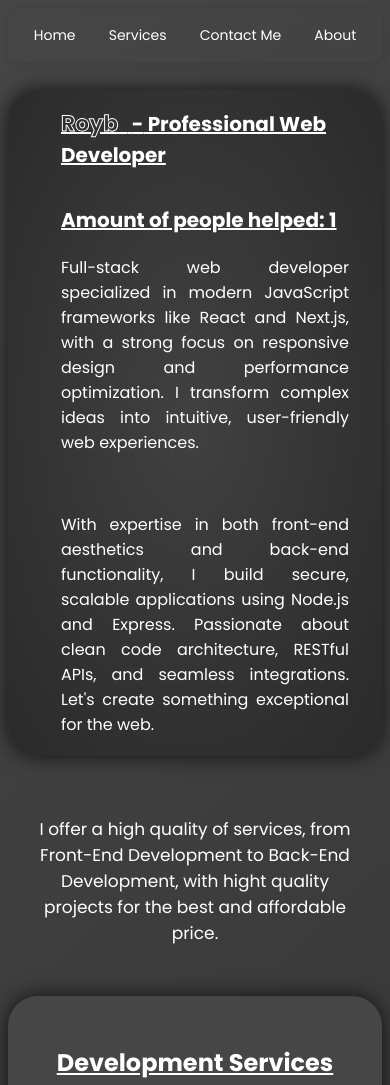
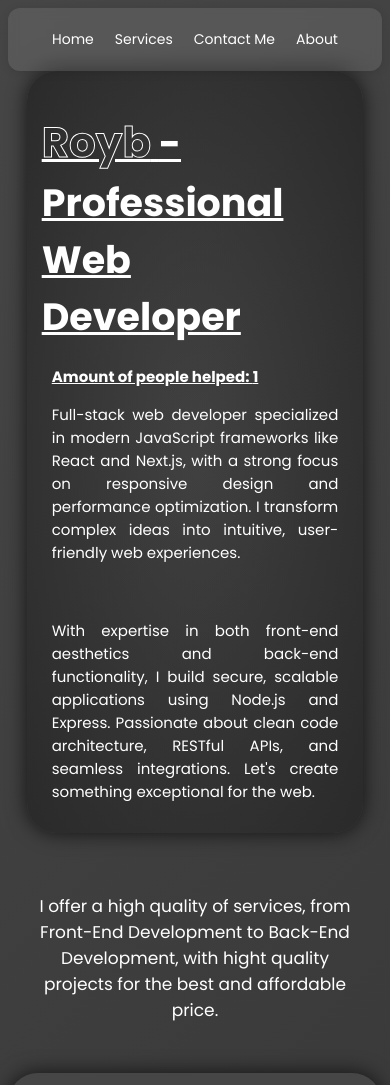
Before and after one commit to luka7634/Modern-Portfolio-A, a plain HTML site: page index.html in a window 390 px wide. Shown: the top 1085 px of the page. Drawn offline with Linux system fonts and the light colour scheme.

Commit message:
UPDATE ALL

```diff
--- a/index.html
+++ b/index.html
@@ -19,7 +19,7 @@
 
     <div class="name">
         <h1><strong id="animated"></strong>
-            <raya class="raya">-</raya> Professional Web Developer
+            <raya class="raya">-</raya> Professional Web <br>Developer
         </h1>
         <p class="amount">Amount of people helped: <span id="amount"></span></p>
         <p>Full-stack web developer specialized in modern JavaScript frameworks like React and Next.js, with a strong focus
--- a/styles/index.css
+++ b/styles/index.css
@@ -12,33 +12,36 @@ body {
     min-height: 100vh;
 }
 
-.header nav {
-    display: flex;
-    gap: 2rem;
-    list-style-type: none;
-    position: fixed;
-    /* top: 20px;
-    left: 20px; */
+/* Estilos generales */
+.header {
+    position: sticky;
+    width: 100%;
+    top: 0;
+    left: 0;
     z-index: 1000;
-    background: #ffffff00;
+    background: rgba(255, 255, 255, 0.1);
     backdrop-filter: blur(5px);
-    padding: 10px 20px;
+    padding: 15px 20px;
     border-radius: 12px;
     box-shadow: 0 2px 10px rgba(0, 0, 0, 0.1);
     transition: all 0.3s ease-in-out;
+}
+
+/* Menú */
+.header nav {
+    display: flex;
     justify-content: center;
+    gap: 1.5rem;
+    flex-wrap: wrap; /* Permite que los enlaces se ajusten en pantallas pequeñas */
 }
 
 .header a {
     color: white;
     text-decoration: none;
+    padding: 10px 15px;
+    font-size: 18px;
+    border-radius: 20px;
     transition: all 0.3s ease;
-    padding: 10px;
-    padding-left: 15px;
-    padding-right: 15px;
-    border: none;
-    border-radius: 20px;
-    font-size: 18px;
 }
 
 .header a:hover {
@@ -46,40 +49,25 @@ body {
     background: radial-gradient(#464646, #2a2a2a);
 }
 
-.header {
-    margin-bottom: 1.7rem;
-}
-
+/* Estilos generales */
 .name {
     background: radial-gradient(#7700ff00 0%, #2a2a2a 100%);
     border-radius: 50px;
-    width: 100%;
+    width: 90%;
     max-width: 1100px;
     padding: 30px;
-    justify-self: center;
+    margin: 0 auto 40px auto; /* Centrado */
+    box-shadow: 0 0 20px rgba(0, 0, 0, .7);
     transition: all 1s ease-in-out;
-    box-shadow: 0 0 20px rgba(0, 0, 0, .7);
-    margin-bottom: 40px;
 }
 
+/* Títulos */
 .name h1 {
     color: white;
     text-decoration: underline;
-    font-size: 60px;
-    display: block;
-    margin-left: 50px;
-    margin-bottom: 35px;
-}
-
-.name p {
-    color: white;
-    margin-left: 50px;
-    text-align: justify;
-    padding-right: 30px;
-}
-
-.name:hover {
-    background: linear-gradient(#4c00ff 0%, #ff0000 100%);
+    font-size: 55px;
+    text-align: left;
+    margin-bottom: 20px;
 }
 
 .name h1 strong {
@@ -87,20 +75,30 @@ body {
     color: transparent;
     -webkit-text-stroke: 2px white;
     font-weight: 900;
-    font-size: 65px;
+    font-size: 60px;
     white-space: pre;
 }
 
-.name h1 .raya {
+/* Texto */
+.name p {
     color: white;
-    font-size: 60px;
+    text-align: justify;
+    padding: 0 20px;
 }
 
+/* Efecto hover */
+.name:hover {
+    background: linear-gradient(#4c00ff 0%, #ff0000 100%);
+}
+
+/* Contador de personas ayudadas */
 .amount {
-    font-size: 20px;
+    font-size: 18px;
     font-weight: bold;
     text-decoration: underline;
+    text-align: center;
 }
+
 
 .description p {
     color: white;
@@ -249,7 +247,7 @@ body {
     transform: translateY(-7px);
 }
 
-footer {
+/* footer {
     background-color: #2a2a2a;
     box-shadow: 0 0 20px rgba(0, 0, 0, .7);
 }
@@ -288,28 +286,170 @@ footer {
     width: 100%;
     max-width: 1400px;
     place-self: center;
+} */
+
+#footer {
+    background: linear-gradient(to right, #222, #333);
+    color: #fff;
+    padding: 20px;
+    font-family: "Poppins", sans-serif;
+    text-align: center;
+    border-top: 2px solid #444;
+    border-radius: 20px;
+}
+
+#footer .head p {
+    font-size: 14px;
+    font-weight: 500;
+    margin-bottom: 10px;
+}
+
+#footer .row-1 {
+    display: flex;
+    justify-content: center;
+    flex-wrap: wrap; /* Permite que los elementos se ajusten en pantallas pequeñas */
+    gap: 15px;
+}
+
+#footer nav {
+    display: flex;
+    flex-wrap: wrap;
+    justify-content: center;
+    gap: 10px;
+}
+
+#footer nav a {
+    color: #ccc;
+    text-decoration: none;
+    font-size: 16px;
+    font-weight: 500;
+    padding: 5px 10px;
+    transition: color 0.3s ease, transform 0.2s ease;
+}
+
+#footer nav a:hover {
+    color: #ffcc00;
+    transform: scale(1.1);
+}
+
+/* Ajustes para pantallas más pequeñas */
+@media (max-width: 600px) {
+    .name {
+        padding: 20px;
+    }
+
+    .name h1 {
+        font-size: 45px;
+    }
+
+    .name h1 strong {
+        font-size: 50px;
+        white-space: pre;
+    }
+
+    .name p {
+        font-size: 16px;
+    }
+
+    #footer {
+        padding: 15px;
+    }
+
+    #footer .row-1 {
+        flex-direction: column; /* Cambia a formato de columna en móviles */
+        align-items: center;
+    }
+
+    #footer nav {
+        flex-direction: column;
+    }
+
+    #footer nav a {
+        font-size: 14px;
+        padding: 8px;
+    }
 }
 
 @media (max-width: 768px) {
-    .header nav, footer .row-1 nav {
-        gap: 1.5rem;
+
+    .header nav {
+        flex-direction: row; /* Asegura que los elementos estén en línea */
+        flex-wrap: nowrap;  /* Evita que se apilen verticalmente */
+        justify-content: center;
+        gap: 5px; /* Espaciado reducido */
     }
 
-    /* body {
-        margin-top: 70px;
-    } */
+    .header a {
+        font-size: 14px;
+        padding: 6px 8px;
+        white-space: nowrap; /* Evita saltos de línea */
+    }
 
-    .header a{
+
+    .name {
+        padding: 20px;
+    }
+
+    .name h1 {
+        font-size: 45px;
+    }
+
+    .name h1 strong {
+        font-size: 50px;
+        white-space: pre;
+    }
+
+    .name p {
+        font-size: 16px;
+    }
+
+
+    .prices .card-holder .card {
+        min-width: 200px;
+    }
+
+    .name, .prices {
+        border-radius: 30px;
+    }
+
+    .prices .card-holder {
+        flex-direction: column;
+        align-items: center;
+    }
+
+    .prices .card-holder .card {
+        max-width: 100%;
+    }
+
+    .prices .card-holder .card:hover {
+        transform: scale(1.07);
+        box-shadow: 0 0 20px rgba(0, 0, 0, .7);
+        backdrop-filter: blur(7px);
+        background-color: transparent;
+    }
+
+    footer .head {
+        color: #ccc;
+    }
+}
+
+@media (max-width: 720px) {
+    .header nav {
+        flex-direction: row; /* Asegura que los elementos estén en línea */
+        flex-wrap: nowrap;  /* Evita que se apilen verticalmente */
+        justify-content: center;
+        gap: 5px; /* Espaciado reducido */
+    }
+
+    .header a {
         font-size: 14px;
-        padding: 7px;
+        padding: 6px 8px;
+        white-space: nowrap; /* Evita saltos de línea */
     }
+
 
     .name {
         padding: 3px;
-    }
-
-    .name h1 .raya {
-        font-size: 60px;
     }
 
     .prices .card-holder .card {
@@ -341,35 +481,41 @@ footer {
     }
 }
 
-@media (max-width: 720px) {
-    .header nav, footer .row-1 nav {
-        gap: 1.2rem;
+
+@media (max-width: 480px) {
+    .header nav {
+        flex-direction: row; /* Asegura que los elementos estén en línea */
+        flex-wrap: nowrap;  /* Evita que se apilen verticalmente */
+        justify-content: center;
+        gap: 5px; /* Espaciado reducido */
     }
 
-    /* body {
-        margin-top: 70px;
-    } */
-
-    .header a{
+    .header a {
         font-size: 14px;
-        padding: 7px;
+        padding: 6px 8px;
+        white-space: nowrap; /* Evita saltos de línea */
     }
 
+
     .name {
-        padding: 3px;
+        padding: 15px;
+        border-radius: 30px;
     }
 
-    .name h1 .raya {
-        font-size: 60px;
+    .name h1 {
+        font-size: 38px;
     }
 
-    .prices .card-holder .card {
-        min-width: 200px;
+    .name h1 strong {
+        font-size: 42px;
+        -webkit-text-stroke: 1px white;
     }
 
-    .name, .prices {
-        border-radius: 30px;
+    .name p {
+        font-size: 15px;
+        padding: 0 10px;
     }
+
 
     .prices .card-holder {
         flex-direction: column;
@@ -387,59 +533,23 @@ footer {
         background-color: transparent;
     }
 
-    footer .head {
-        color: #ccc;
-    }
-}
-
-@media (max-width: 480px) {
-    /* body {
-        margin-top: 70px;
-    } */
-    .header nav{
-        position: relative;
-        padding: 10px;
+    #footer {
+        padding: 12px;
     }
 
-    .name h1 {
-        font-size: 20px;
-    }
-
-    .name h1 strong {
-        -webkit-text-stroke: 1px white;
-        font-size: 22px;
-    }
-
-    .name {
-        padding: 3px;
-    }
-
-    .name h1 .raya {
-        font-size: 20px;
-    }
-
-    .prices .card-holder {
+    footer .row-1 {
         flex-direction: column;
         align-items: center;
     }
 
-    .prices .card-holder .card {
-        max-width: 100%;
+    footer nav {
+        flex-direction: column;
+        align-items: center;
+        gap: 8px; /* Reduce espacio para mejor ajuste */
     }
 
-    .prices .card-holder .card:hover {
-        transform: scale(1.07);
-        box-shadow: 0 0 20px rgba(0, 0, 0, .7);
-        backdrop-filter: blur(7px);
-        background-color: transparent;
-    }
-
-    footer .head {
-        color: #ccc;
-        font-size: 12px;
-    }
-
-    footer .row-1 nav a {
-        font-size: 14px;
+    footer nav a {
+        font-size: 13px;
+        padding: 6px;
     }
 }
```
Also changed, not shown: aside/index-es.html (+1 -1 lines), scripts/script-index.js (+11 -11 lines).
